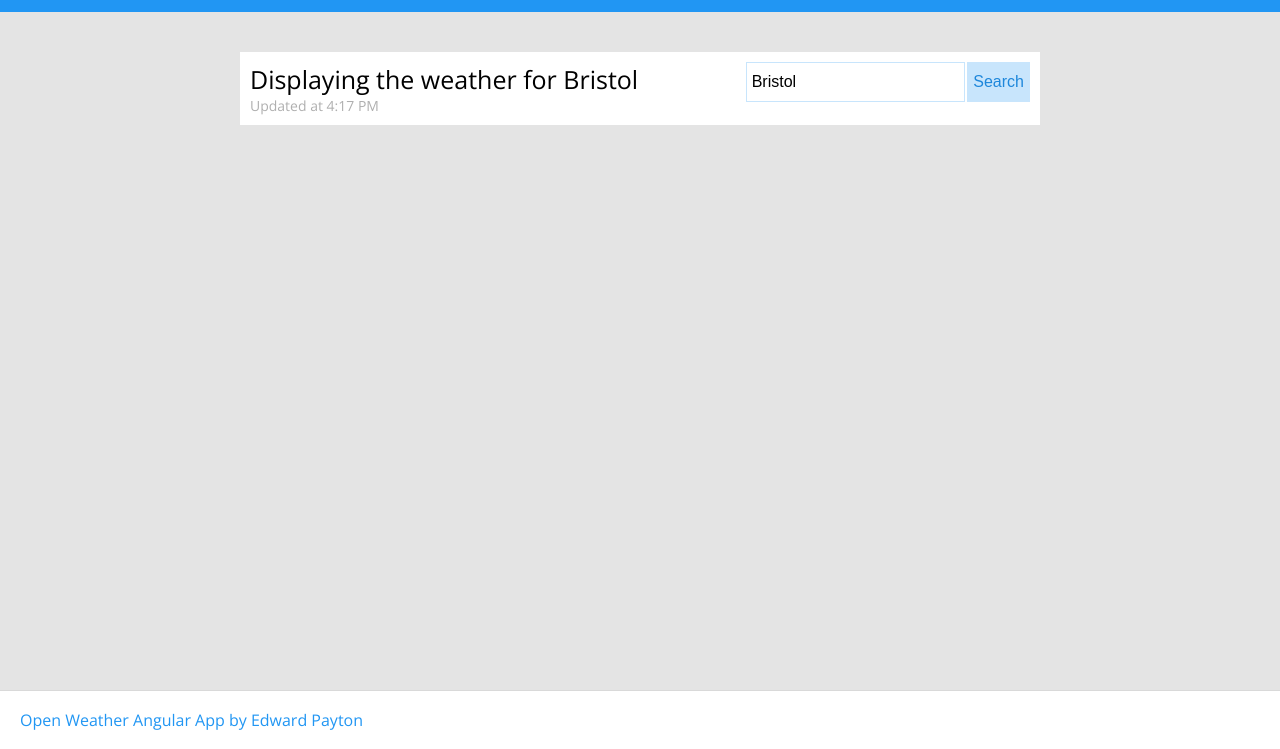
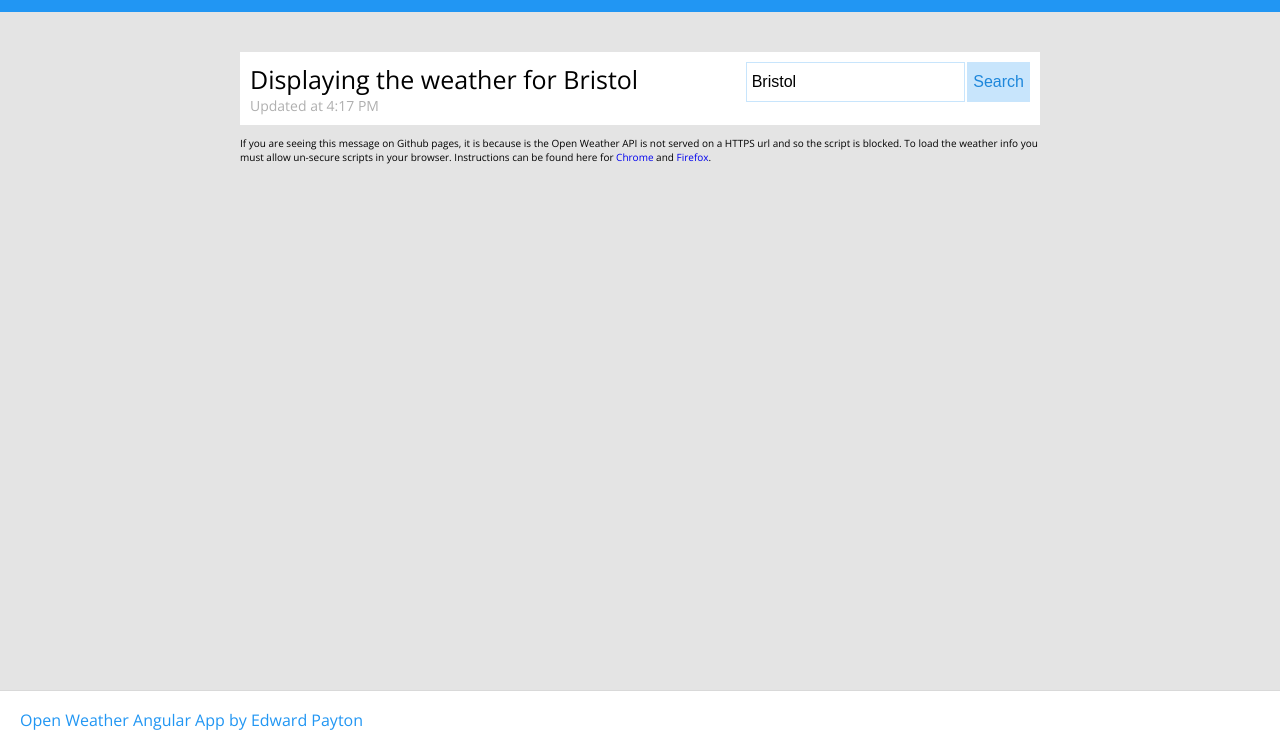
Before and after one commit to edwardpayton/weather-app, a website: page app/index.html in a window 1280 px wide. Shown: the part 51-800 px from the top of the page. Drawn offline with nearby package versions, Linux system fonts and the light colour scheme; some packages are replaced by stand-ins of ours.

Commit message:
Added error message for GitHub pages not loading the api

```diff
--- a/app/templates/weather.html
+++ b/app/templates/weather.html
@@ -11,10 +11,12 @@
           <input ng-click="citySearch(city)" type="submit" value="Search">
       </form>
     </div>
-
     <div class="weather__list">
       <div class="weather__listItem" ng-repeat="x in forecast.list | limitTo:5">
         <weather-block day-index="forecast.list[$index]" ng-class="{'forecast__wrapper--today':$first}"></weather-block>
+      </div>
+      <div class="weather__error" ng-show="!forecast.list" ng-cloak>
+        <p class="weather__githubPagesError">If you are seeing this message on Github pages, it is because is the Open Weather API is not served on a HTTPS url and so the script is blocked. To load the weather info you must allow un-secure scripts in your browser. Instructions can be found here for <a href="https://support.google.com/chrome/answer/1342714?hl=en-GB" target="_blank">Chrome</a> and <a href="https://blog.mozilla.org/tanvi/2013/04/10/mixed-content-blocking-enabled-in-firefox-23/" target="_blank">Firefox</a>.</p>
       </div>
     </div>
   </div>
```
